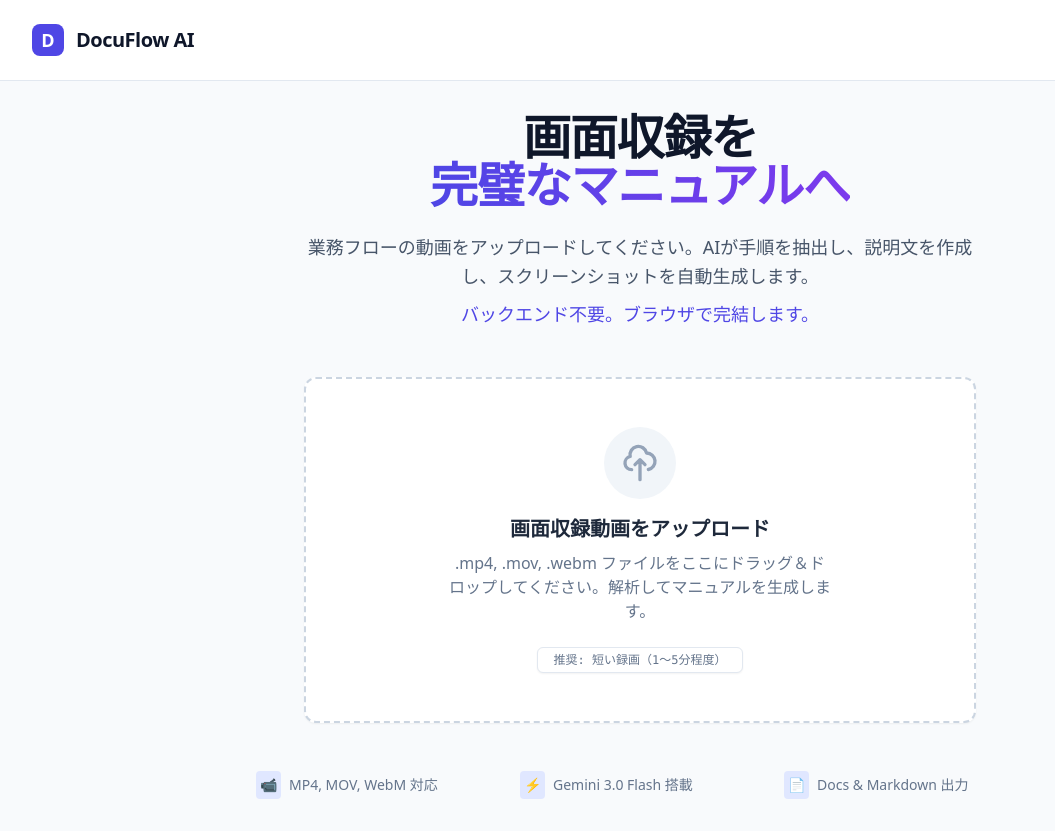
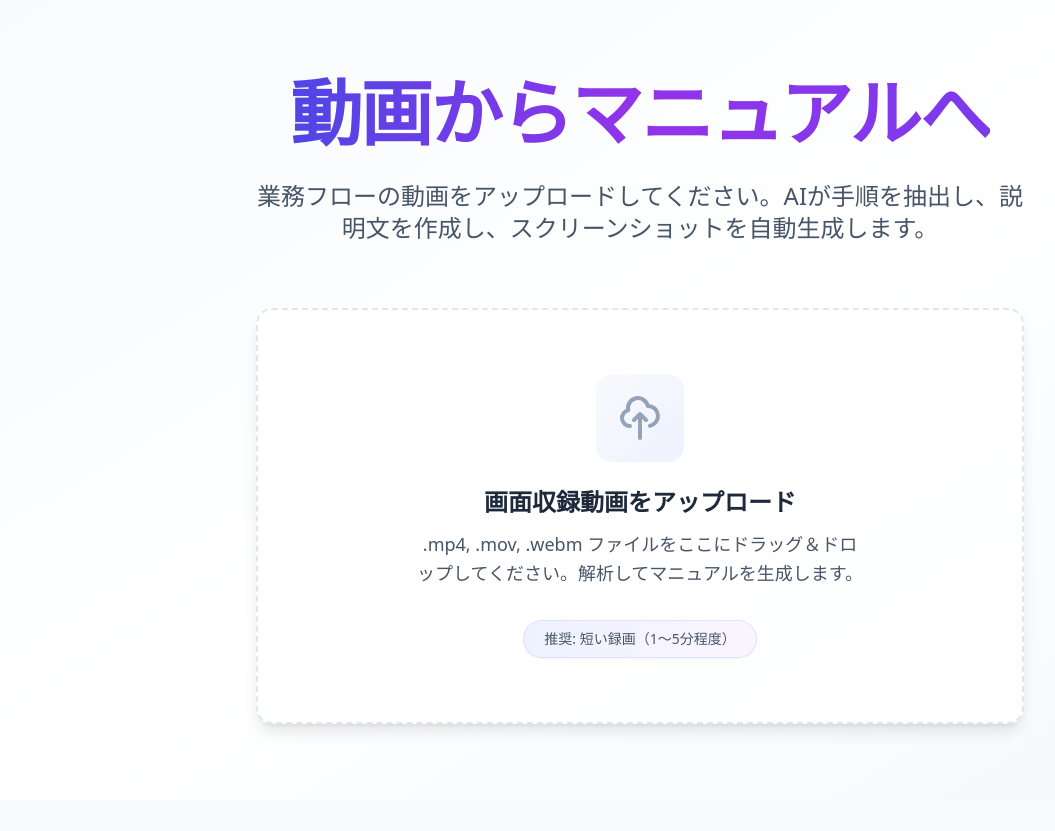
Before and after one commit to sinoda1114/movie2Manual, a React (Vite) app: page / in a window 1280 px wide. Shown: the whole page, without its empty margins (0-1055 px from the left). After the commit the page ends 800 px from the top, so only its background shows below. Built offline with nearby package versions, Linux system fonts and the light colour scheme.

Commit message:
UI improvements: Modernize design, remove PDF/Markdown buttons, update button labels, and improve processing status messages

```diff
--- a/App.tsx
+++ b/App.tsx
@@ -57,54 +57,27 @@ const App: React.FC = () => {
   };
 
   return (
-    <div className="min-h-screen bg-slate-50 flex flex-col font-sans text-slate-900">
-
-      {/* Header - Only show if not in editor mode for cleaner workspace */}
-      {appState !== AppState.EDITOR && (
-        <header className="py-6 px-8 border-b border-slate-200 bg-white">
-          <div className="max-w-7xl mx-auto flex items-center gap-3">
-             <div className="w-8 h-8 bg-indigo-600 rounded-lg flex items-center justify-center text-white font-bold text-lg">
-                D
-             </div>
-             <h1 className="text-xl font-bold tracking-tight text-slate-900">DocuFlow AI</h1>
-          </div>
-        </header>
-      )}
+    <div className="min-h-screen bg-gradient-to-br from-slate-50 via-white to-indigo-50/30 flex flex-col font-sans text-slate-900">
 
       {/* Main Content */}
-      <main className={`flex-1 flex flex-col ${appState === AppState.EDITOR ? 'p-0' : 'p-8'}`}>
+      <main className={`flex-1 flex flex-col ${appState === AppState.EDITOR ? 'p-0' : 'p-8 md:p-12'}`}>
 
         {/* State: IDLE */}
         {appState === AppState.IDLE && (
-          <div className="flex-1 flex flex-col items-center justify-center max-w-4xl mx-auto w-full animate-fade-in">
-             <div className="text-center mb-12">
-                <h2 className="text-4xl md:text-5xl font-extrabold text-slate-900 mb-6 tracking-tight">
-                    画面収録を <br/>
-                    <span className="text-transparent bg-clip-text bg-gradient-to-r from-indigo-600 to-violet-600">
-                        完璧なマニュアルへ
+          <div className="flex-1 flex flex-col items-center justify-center max-w-5xl mx-auto w-full animate-fade-in">
+             <div className="text-center mb-16 space-y-6">
+                <h2 className="text-5xl md:text-6xl lg:text-7xl font-extrabold mb-8 tracking-tight leading-tight">
+                    <span className="text-transparent bg-clip-text bg-gradient-to-r from-indigo-600 via-purple-600 to-violet-600">
+                        動画からマニュアルへ
                     </span>
                 </h2>
-                <p className="text-lg text-slate-600 max-w-2xl mx-auto leading-relaxed">
+                <p className="text-xl md:text-2xl text-slate-600 max-w-3xl mx-auto leading-relaxed font-light">
                     業務フローの動画をアップロードしてください。AIが手順を抽出し、説明文を作成し、スクリーンショットを自動生成します。
-                    <span className="block mt-2 font-medium text-indigo-600">バックエンド不要。ブラウザで完結します。</span>
                 </p>
              </div>
 
-             <UploadArea onFileSelect={handleFileSelect} />
-
-             <div className="mt-12 grid grid-cols-1 md:grid-cols-3 gap-6 text-sm text-slate-500 w-full max-w-3xl">
-                <div className="flex items-center gap-2">
-                    <span className="bg-indigo-100 text-indigo-600 p-1 rounded">📹</span>
-                    <span>MP4, MOV, WebM 対応</span>
-                </div>
-                <div className="flex items-center gap-2">
-                    <span className="bg-indigo-100 text-indigo-600 p-1 rounded">⚡</span>
-                    <span>Gemini 3.0 Flash 搭載</span>
-                </div>
-                <div className="flex items-center gap-2">
-                    <span className="bg-indigo-100 text-indigo-600 p-1 rounded">📄</span>
-                    <span>Docs & Markdown 出力</span>
-                </div>
+             <div className="w-full max-w-3xl">
+               <UploadArea onFileSelect={handleFileSelect} />
              </div>
           </div>
         )}
--- a/components/ManualEditor.tsx
+++ b/components/ManualEditor.tsx
@@ -30,13 +30,6 @@ const ManualEditor: React.FC<ManualEditorProps> = ({ manual, frames, onReset })
     return frame ? frame.dataUrl : null;
   };
 
-  const handleCopyMarkdown = () => {
-    const text = `# ${editedManual.title}\n\n${editedManual.overview}\n\n` +
-      editedManual.steps.map((step, i) => `## 手順 ${i + 1}: ${step.title}\n${step.description}\n`).join('\n');
-    navigator.clipboard.writeText(text);
-    alert('Markdownをクリップボードにコピーしました！');
-  };
-
   const handleWordExport = async () => {
     try {
       setIsExporting(true);
@@ -47,10 +40,6 @@ const ManualEditor: React.FC<ManualEditorProps> = ({ manual, frames, onReset })
     } finally {
       setIsExporting(false);
     }
-  };
-
-  const handlePrint = () => {
-    window.print();
   };
 
   return (
@@ -66,34 +55,17 @@ const ManualEditor: React.FC<ManualEditorProps> = ({ manual, frames, onReset })
                 className="text-xl font-bold text-slate-800 bg-transparent border border-transparent hover:border-slate-300 focus:border-indigo-500 focus:ring-0 rounded px-1 -ml-1 w-full truncate"
             />
            </div>
-           <p className="text-sm text-slate-500 mt-1">DocuFlow AI により生成</p>
         </div>
 
         <div className="flex flex-wrap gap-2 md:gap-3 shrink-0">
-            <Button variant="outline" size="sm" onClick={onReset}>最初から</Button>
-
-            <Button variant="secondary" size="sm" onClick={handleCopyMarkdown} icon={
-                <svg className="w-4 h-4" fill="none" viewBox="0 0 24 24" stroke="currentColor">
-                   <path strokeLinecap="round" strokeLinejoin="round" strokeWidth={2} d="M9 5H7a2 2 0 00-2 2v12a2 2 0 002 2h10a2 2 0 002-2V7a2 2 0 00-2-2h-2M9 5a2 2 0 002 2h2a2 2 0 002-2M9 5a2 2 0 012-2h2a2 2 0 012 2" />
-                </svg>
-            }>
-                MDコピー
-            </Button>
+            <Button variant="outline" size="sm" onClick={onReset}>リセット</Button>
 
             <Button variant="primary" size="sm" onClick={handleWordExport} isLoading={isExporting} icon={
                 <svg className="w-4 h-4" fill="none" viewBox="0 0 24 24" stroke="currentColor">
                     <path strokeLinecap="round" strokeLinejoin="round" strokeWidth={2} d="M12 10v6m0 0l-3-3m3 3l3-3m2 8H7a2 2 0 01-2-2V5a2 2 0 012-2h5.586a1 1 0 01.707.293l5.414 5.414a1 1 0 01.293.707V19a2 2 0 01-2 2z" />
                 </svg>
             }>
-                Word / Googleドキュメント
-            </Button>
-
-            <Button variant="outline" size="sm" onClick={handlePrint} icon={
-                <svg className="w-4 h-4" fill="none" viewBox="0 0 24 24" stroke="currentColor">
-                    <path strokeLinecap="round" strokeLinejoin="round" strokeWidth={2} d="M17 17h2a2 2 0 002-2v-4a2 2 0 00-2-2H5a2 2 0 00-2 2v4a2 2 0 002 2h2m2 4h6a2 2 0 002-2v-4a2 2 0 00-2-2H9a2 2 0 00-2 2v4a2 2 0 002 2zm8-12V5a2 2 0 00-2-2H9a2 2 0 00-2 2v4h10z" />
-                </svg>
-            }>
-                PDF / 印刷
+                Wordへ出力
             </Button>
         </div>
       </div>
--- a/components/ProcessingStatus.tsx
+++ b/components/ProcessingStatus.tsx
@@ -19,13 +19,13 @@ const ProcessingStatus: React.FC<ProcessingStatusProps> = ({ state, progress })
 
   const getStatusText = () => {
     if (state === AppState.PROCESSING_VIDEO) return `動画フレームをスキャン中${dots}`;
-    if (state === AppState.ANALYZING_AI) return `AIがマニュアルを作成中${dots}`;
+    if (state === AppState.ANALYZING_AI) return `マニュアルを作成中${dots}`;
     return '処理中...';
   };
 
   const getSubText = () => {
     if (state === AppState.PROCESSING_VIDEO) return "録画から視覚情報を抽出しています。";
-    if (state === AppState.ANALYZING_AI) return "Gemini 3.0がワークフローを解析し、手順を生成しています。";
+    if (state === AppState.ANALYZING_AI) return "ワークフローを解析し、手順を生成しています。";
     return "";
   };
 
@@ -36,9 +36,6 @@ const ProcessingStatus: React.FC<ProcessingStatusProps> = ({ state, progress })
             <circle className="opacity-25" cx="12" cy="12" r="10" stroke="currentColor" strokeWidth="4" fill="none"></circle>
             <path className="opacity-75" fill="currentColor" d="M4 12a8 8 0 018-8V0C5.373 0 0 5.373 0 12h4zm2 5.291A7.962 7.962 0 014 12H0c0 3.042 1.135 5.824 3 7.938l3-2.647z"></path>
         </svg>
-        <div className="absolute inset-0 flex items-center justify-center font-bold text-xs text-indigo-800">
-            {progress}%
-        </div>
       </div>
 
       <h3 className="text-xl font-bold text-slate-800 mb-2 min-h-[32px]">
--- a/components/UploadArea.tsx
+++ b/components/UploadArea.tsx
@@ -40,11 +40,12 @@ const UploadArea: React.FC<UploadAreaProps> = ({ onFileSelect }) => {
   return (
     <div
       className={`
-        w-full max-w-2xl mx-auto rounded-xl border-2 border-dashed transition-all duration-300
-        flex flex-col items-center justify-center p-12 text-center cursor-pointer
+        w-full mx-auto rounded-2xl border-2 border-dashed transition-all duration-300
+        flex flex-col items-center justify-center p-16 text-center cursor-pointer
+        backdrop-blur-sm
         ${isDragging
-          ? 'border-indigo-500 bg-indigo-50 shadow-xl scale-[1.01]'
-          : 'border-slate-300 bg-white hover:border-slate-400 shadow-sm'}
+          ? 'border-indigo-400 bg-indigo-50/80 shadow-2xl scale-[1.02] ring-4 ring-indigo-100'
+          : 'border-slate-300/60 bg-white/80 hover:border-indigo-300 hover:bg-indigo-50/50 shadow-lg hover:shadow-xl'}
       `}
       onDragOver={handleDragOver}
       onDragLeave={handleDragLeave}
@@ -59,20 +60,20 @@ const UploadArea: React.FC<UploadAreaProps> = ({ onFileSelect }) => {
         onChange={handleInputChange}
       />
 
-      <div className={`p-4 rounded-full bg-slate-100 mb-4 ${isDragging ? 'bg-indigo-100' : ''}`}>
-        <svg xmlns="http://www.w3.org/2000/svg" className={`h-10 w-10 ${isDragging ? 'text-indigo-600' : 'text-slate-400'}`} fill="none" viewBox="0 0 24 24" stroke="currentColor">
+      <div className={`p-5 rounded-2xl mb-6 transition-all duration-300 ${isDragging ? 'bg-gradient-to-br from-indigo-100 to-purple-100 scale-110' : 'bg-gradient-to-br from-slate-50 to-indigo-50'}`}>
+        <svg xmlns="http://www.w3.org/2000/svg" className={`h-12 w-12 transition-colors duration-300 ${isDragging ? 'text-indigo-600' : 'text-slate-400'}`} fill="none" viewBox="0 0 24 24" stroke="currentColor">
           <path strokeLinecap="round" strokeLinejoin="round" strokeWidth={2} d="M7 16a4 4 0 01-.88-7.903A5 5 0 1115.9 6L16 6a5 5 0 011 9.9M15 13l-3-3m0 0l-3 3m3-3v12" />
         </svg>
       </div>
 
-      <h3 className="text-xl font-semibold text-slate-800 mb-2">
+      <h3 className="text-2xl font-bold text-slate-800 mb-3">
         {isDragging ? '動画をドロップ' : '画面収録動画をアップロード'}
       </h3>
-      <p className="text-slate-500 mb-6 max-w-sm">
+      <p className="text-slate-600 mb-8 max-w-md text-lg leading-relaxed">
         .mp4, .mov, .webm ファイルをここにドラッグ＆ドロップしてください。解析してマニュアルを生成します。
       </p>
 
-      <div className="bg-white border border-slate-200 shadow-sm px-4 py-1 rounded-md text-xs text-slate-500 font-mono">
+      <div className="bg-gradient-to-r from-indigo-50 to-purple-50 border border-indigo-200/50 shadow-sm px-5 py-2 rounded-full text-sm text-slate-600 font-medium">
         推奨: 短い録画（1〜5分程度）
       </div>
     </div>
```
